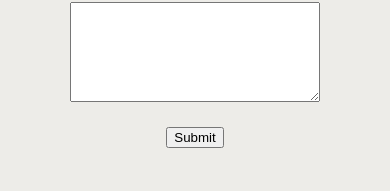
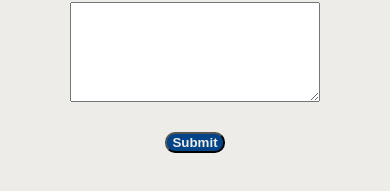
Before and after one commit to korbinschulz/rockets, a React (Create React App) app in the folder frontend/: page /add in a window 390 px wide. Shown: the part 609-800 px from the top of the page. Built offline with nearby package versions, Linux system fonts and the light colour scheme.

Commit message:
Modified CSS to ensure that pages are responsive when smaller screens use the app

```diff
--- a/frontend/src/components/home/Home.css
+++ b/frontend/src/components/home/Home.css
@@ -7,6 +7,7 @@
     align-items: center;
     color: #034488;
     font-size: 20px;
+    overflow: hidden;
 }
 
 .body {
--- a/frontend/src/components/rocket/Rocket.css
+++ b/frontend/src/components/rocket/Rocket.css
@@ -123,6 +123,14 @@ input, textarea {
     margin-top: 10px;
 }
 
-@media only screen and (max-width: 420px) {
+@media only screen and (max-width: 370px) {
+    .rocket-about, .rocket-year {
+        max-width: 50%;
+        overflow-wrap: break-word
+    }
 
+    .rocket-name {
+        width: 50%;
+        flex-direction: column;
+    }
   }
--- a/frontend/src/containers/AddRocket/addRocket.css
+++ b/frontend/src/containers/AddRocket/addRocket.css
@@ -33,8 +33,33 @@ h2 {
     'Ubuntu', 'Cantarell', 'Fira Sans', 'Droid Sans', 'Helvetica Neue',
     sans-serif;
     width: 250px;
+    overflow: auto;
 }
 
 .form-control-abt {
     height: 100px;
 }
+
+button {
+    border-radius: 10px;
+    margin: 5px;
+    background-color: #034488;
+    color: #edece8;
+    font-weight: bold;
+    width: 60px;
+    display: flex;
+    flex-direction: row;
+    justify-content: center;
+    align-items: center;
+    cursor: pointer;
+}
+
+@media only screen and (max-width: 290px) {
+    .form-control {
+        max-width: 80%;
+    }
+
+    .form-control-abt {
+        max-width: 80%;
+    }
+}
```
